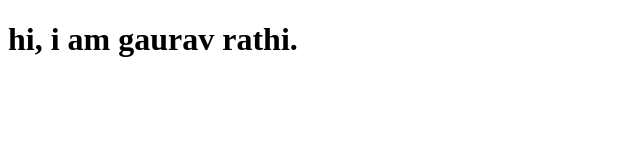
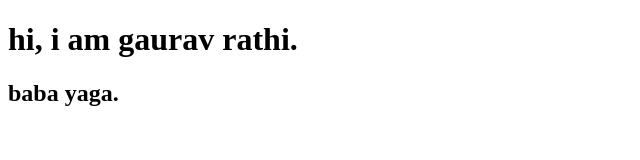
Before and after one commit to Gaurav-rathi-12/revert-and-reset-, a plain HTML site: page index.html in a window 1280 px wide. Shown: the whole page, without its empty margins (0-640 px from the left). Drawn offline with Linux system fonts and the light colour scheme.

Commit message:
adding h2 in index in about

```diff
--- a/index.html
+++ b/index.html
@@ -7,5 +7,6 @@
 </head>
 <body>
     <h1>hi, i am gaurav rathi.</h1>
+    <h2>baba yaga.</h2>
 </body>
 </html>
```
